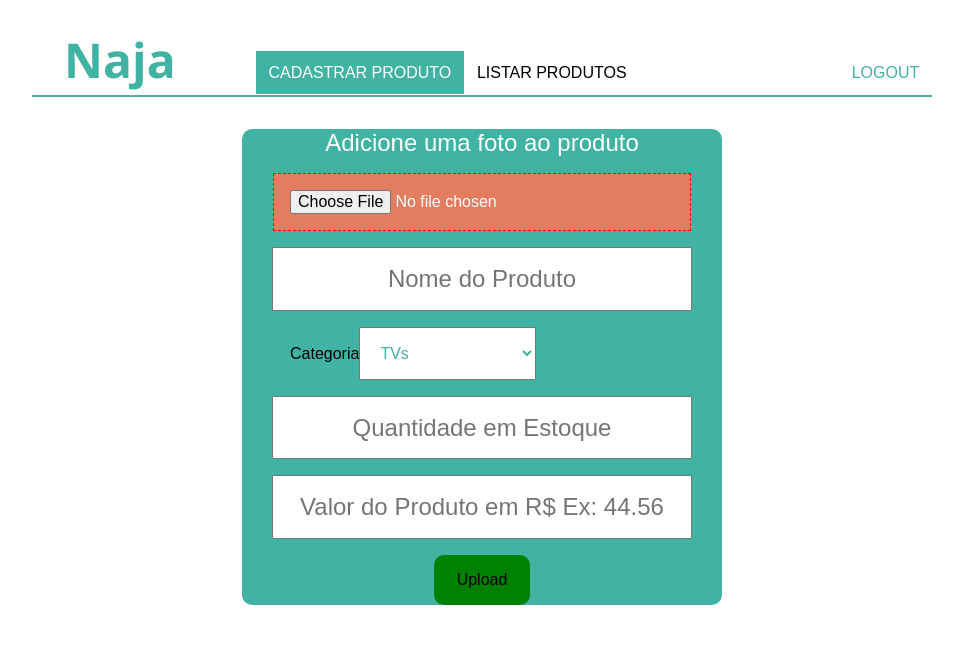
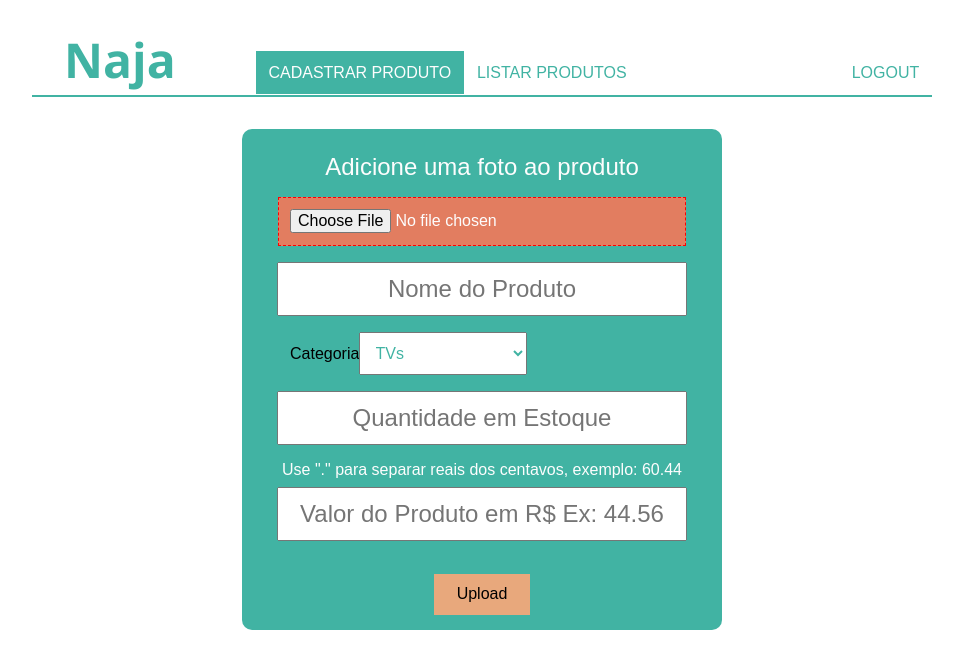
Before and after one commit to gabrielssa/DSW-front, a React (Create React App) app: page /cadastrar-produto in a window 1280 px wide. Shown: the top 668 px of the page, without its empty margins (158-1121 px from the left). Built offline with nearby package versions, Linux system fonts and the light colour scheme; sample sign-in values are in the browser's storage.

Commit message:
update design do listar-produto

```diff
--- a/src/components/Menu.css
+++ b/src/components/Menu.css
@@ -1,4 +1,3 @@
-
 #navbar{
     list-style-type: none;
     padding: 0px;
@@ -64,3 +63,17 @@
     position: relative;
     top: 1.2rem;
 }
+
+#title{
+    display: none;
+}
+
+.listarProdutoMenu li[id='listar-produto']{
+    background: #41b3a3;
+    color: #fdfdfd;
+}
+
+.cadastrarProdutoMenu li[id='cadastrar-produto']{
+    background: #41b3a3;
+    color: #fdfdfd;
+}
--- a/src/components/Menu.js
+++ b/src/components/Menu.js
@@ -1,9 +1,9 @@
 import React from 'react';
 import './Menu.css';
-import { useHistory } from "react-router-dom";
+import { useHistory, Link } from "react-router-dom";
 
 const Menu = (props) => {
-
+    const data = props.location
 
     let history = useHistory();
 
@@ -12,21 +12,35 @@ const Menu = (props) => {
             history.push('/')
     }
 
-    window.onload = function(){
-        if (props.page != 'produto'){
-            document.getElementById(props.page).style.background = '#41b3a3';
-            document.getElementById(props.page).style.color = '#fdfdfd';
-        }
+
+    const historyPush = (pageb) => {
+        history.push({
+            pathname: `/${pageb}`,
+          })
     }
+
 
     return (
     <>
         <div id="menu-container">
             <h1>Naja</h1>
-            <nav id="navbar-container">
-                <ul id="navbar" >
-                <a href="/cadastrar-produto"><li id="cadastrarProduto">Cadastrar Produto</li></a>
-                <a href="/listar-produto"><li id="listarProduto">Listar Produtos</li></a>
+
+
+            <nav id="navbar-container" class={props.page+'Menu'}>
+                <ul id="navbar">
+
+                <li id="cadastrar-produto" onClick={
+                    () => {
+                    historyPush('cadastrar-produto')
+                    }
+                }>Cadastrar Produto</li>
+
+
+                <li id="listar-produto" onClick={
+                    () => {
+                    historyPush('listar-produto')
+                    }
+                }>Listar Produtos</li>
                     <li id="logout" onClick={logout}>Logout</li>
                 </ul>
             </nav>
--- a/src/pages/CadastrarProduto/CadastrarProduto.css
+++ b/src/pages/CadastrarProduto/CadastrarProduto.css
@@ -14,25 +14,31 @@
 
 #btn{
     border: none;
-    padding: 1rem;
     width: 20%;
-    background: green;
-    border-radius: 10px;
+    padding: 0.7rem;
+    background: #e8a87c;
+    display: block;
+    margin-top: 3rem;
+    margin-left: auto;
+    margin-right: auto;
+    position: relative;
+    top: -15px;
 }
 
 #btn:hover{
     cursor: pointer;
+    background: #e27d60;
 }
 
 #form input{
-    padding: 1rem;
+    padding: 0.7rem;
     width: 80%;
     margin-bottom: 1rem;
     font-size: 1.5rem;
 }
 
 #form select{
-    padding: 1rem;
+    padding: 0.7rem;
     color: #41b3a3;
     margin-bottom: 1rem;
 }
@@ -43,10 +49,7 @@
     color: #fdfdfd;
     margin: 0px auto;
     display: block;
-}
-
-#imgLabel span{
-    margin-top: 10px;
+    padding-top: 1.5rem;
 }
 
 #labelCategoria{
@@ -72,7 +75,7 @@
     text-align: center;
     font-size: 1.5rem;
     text-transform: uppercase;
-    color: #F84545;
+    color: #e27d60;
     display: none;
 }
 
@@ -116,3 +119,20 @@
 #verProduto:hover{
     cursor: pointer;
 }
+
+#sendAgain:hover{
+    text-decoration: underline;
+    cursor: pointer;
+}
+
+#sendAgain{
+    margin-top: 2rem;
+    font-size: 1.2rem;
+}
+
+#valueLabel{
+    display: block;
+    text-align: center;
+    color: #fdfdfd;
+    margin-bottom: 0.5rem;
+}
--- a/src/pages/CadastrarProduto/CadastrarProduto.js
+++ b/src/pages/CadastrarProduto/CadastrarProduto.js
@@ -4,10 +4,16 @@ import axios from 'axios';
 import './CadastrarProduto.css'
 import Done from './img/done.png'
 import Error from './img/error.png'
-import { useHistory } from "react-router-dom";
+import { useHistory, Link } from "react-router-dom";
 
 const CadastrarProduto = () => {
     let history = useHistory();
+
+    const enviarNovamente = () => {
+        document.getElementById("form").style.display = "block";
+        document.getElementById("carregando").style.display = "none";
+        document.getElementById("erroCriando").style.display = "none";
+    }
 
     const fileUploadHandler = () => {
         document.getElementById("form").style.display = "none";
@@ -88,9 +94,9 @@ const CadastrarProduto = () => {
                 </select>
 
                 <input type="text" name ="amount" id="amount" class="form-element" placeholder="Quantidade em Estoque"/>
-
+                <label for="value" id="valueLabel">Use "." para separar reais dos centavos, exemplo: 60.44</label>
                 <input type="text" name ="value" id="value" class="form-element" placeholder="Valor do Produto em R$ Ex: 44.56"/>
-                <button onClick={fileUploadHandler} class="form-element" id="btn">Upload</button>
+                <button onClick={fileUploadHandler} id="btn">Upload</button>
             </div>
 
             <div id="carregando">
@@ -106,7 +112,10 @@ const CadastrarProduto = () => {
 
             <div id="erroCriando">
                 <p>Erro na criação do Produto</p>
+
                 <img src={Error}></img>
+
+                <p onClick={enviarNovamente} id="sendAgain">Tentar Novamente</p>
             </div>
         </>
     )
--- a/src/pages/listarProduto/ListarProduto.css
+++ b/src/pages/listarProduto/ListarProduto.css
@@ -98,3 +98,24 @@ aside li:hover{
     cursor: pointer;
     text-decoration: underline;
 }
+
+.produtoExemplo span{
+    font-size: 1rem;
+    display: block;
+    text-align: center;
+    margin: 1rem 0px 1rem 0px;
+    text-transform: uppercase;
+}
+
+.produtoExemplo{
+    border: 1px solid gray;
+    margin-bottom: 0.3rem;
+    background: lightgray;
+    height: 3rem;
+    text-align: center;
+    box-sizing: border-box;
+    border-radius: 5px;
+    font-weight: 300;
+    color: gray;
+    text-transform: capitalize;
+}
--- a/src/pages/listarProduto/ListarProduto.js
+++ b/src/pages/listarProduto/ListarProduto.js
@@ -61,14 +61,21 @@ const ListarProduto = (props) => {
           const test = res.data;
           document.getElementById("produtos").innerHTML = '';
 
-          if (test.length === 0){
-              var result = document.createElement("p")
-              var resultText = document.createTextNode(`Nenhum produto encontrado na categoria de ${values.nome}`);
-              result.appendChild(resultText);
-              document.getElementById("produtos").appendChild(result)
 
+        var produto = document.createElement("div");
+        produto.className = "produtoExemplo";
+        var nameP = document.createElement("span");
 
-          }
+            if (test.length === 0){
+                var namePText = document.createTextNode(`Nenhum produto encontrado na categoria de ${values.nome}`);
+            }else{
+                var namePText = document.createTextNode(`Visualizando a categoria de ${values.nome}`);
+            }
+
+        nameP.appendChild(namePText);
+        produto.appendChild(nameP);
+        document.getElementById("produtos").appendChild(produto)
+
           for (let i = 0; i < test.length; i++){
               var produto = document.createElement("div");
               produto.className = "produto";
--- a/src/pages/login/Login.js
+++ b/src/pages/login/Login.js
@@ -18,7 +18,7 @@ const Login = () => {
                 const { data } = resp
                 if ( data ){
                     localStorage.setItem('app-token', data.token)
-                    window.location = "/listar-produto"
+                    history.push('/listar-produto')
                 }
             }).catch(function(motivo) {
                 console.log("erro")
```
